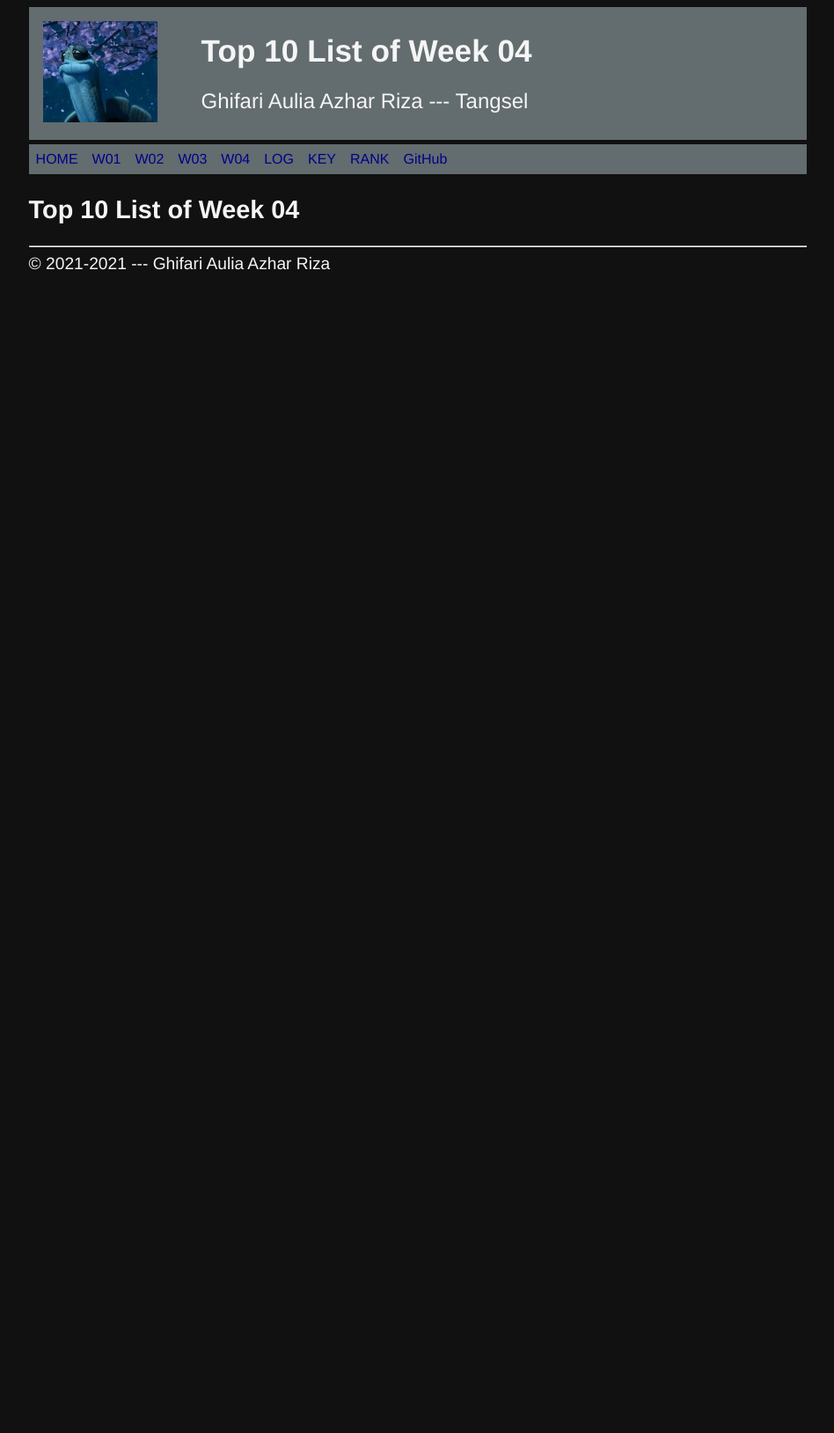
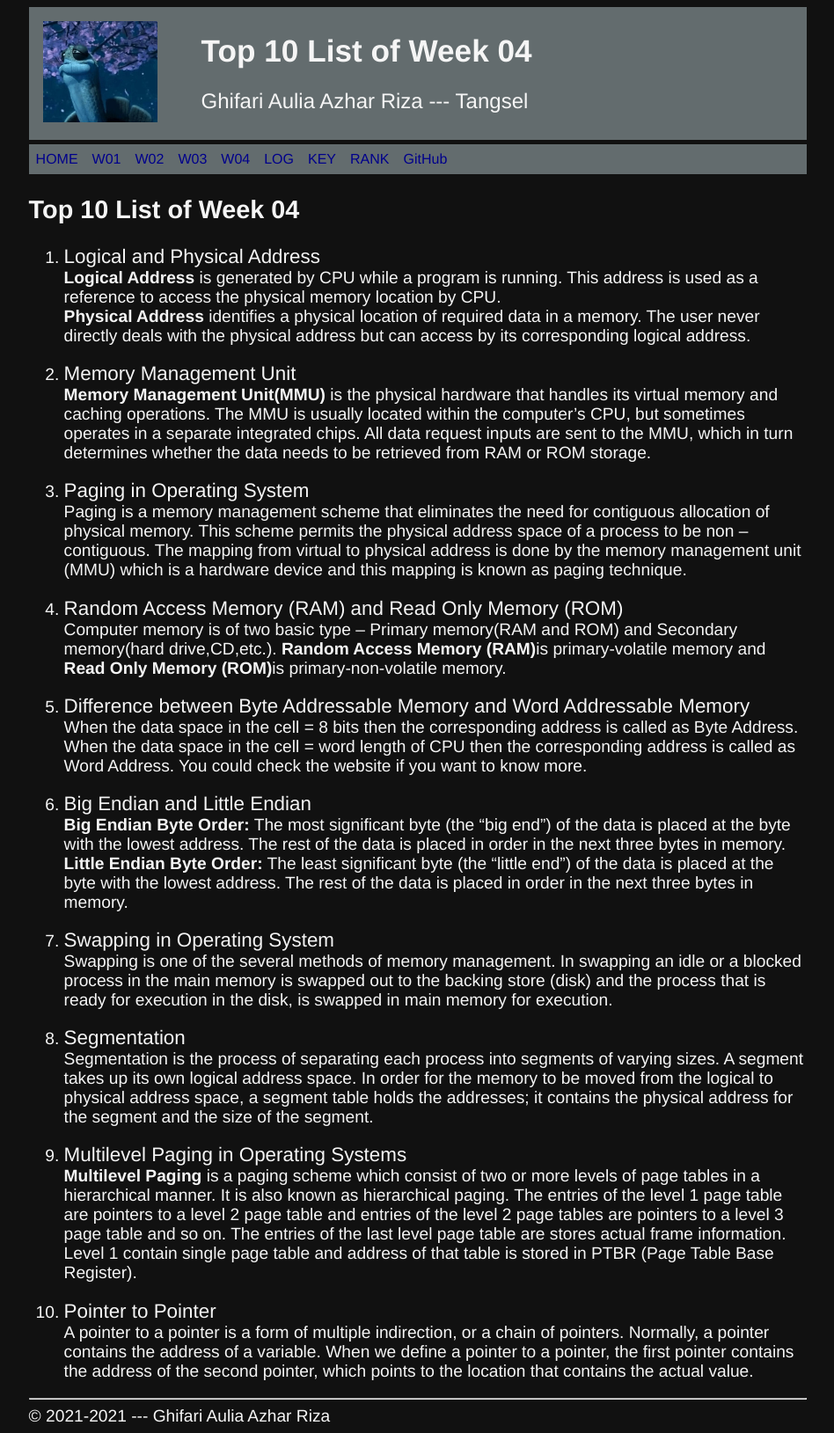
Before and after one commit to ghifariaulia/os211, a Jekyll site: the page built from w04.md, in a window 1280 px wide. Shown: the whole page at 88% size, without its empty margins (165-1113 px from the left). Built offline with Jekyll 4.4.1, drawn with Linux system fonts in a browser that asks for light colours; our own code applies the rules of GitHub Pages for plain Markdown files; before the commit the page ends 900 px from its top, so only the background shows below that.

Commit message:
OS211 ghifariaulia

```diff
--- a/w04.md
+++ b/w04.md
@@ -4,3 +4,35 @@ permalink: /W04/
 ---
 
 # Top 10 List of Week 04
+
+1. [Logical and Physical Address](https://www.geeksforgeeks.org/logical-and-physical-address-in-operating-system/)<br>
+**Logical Address** is generated by CPU while a program is running. This address is used as a reference to access the physical memory location by CPU.<br>
+**Physical Address** identifies a physical location of required data in a memory. The user never directly deals with the physical address but can access by its corresponding logical address.
+
+2. [Memory Management Unit](https://www.techopedia.com/definition/4768/memory-management-unit-mmu)<br>
+**Memory Management Unit(MMU)** is the physical hardware that handles its virtual memory and caching operations. The MMU is usually located within the computer's CPU, but sometimes operates in a separate integrated chips. All data request inputs are sent to the MMU, which in turn determines whether the data needs to be retrieved from RAM or ROM storage.
+
+3. [Paging in Operating System](https://www.geeksforgeeks.org/paging-in-operating-system/)<br>
+Paging is a memory management scheme that eliminates the need for contiguous allocation of physical memory. This scheme permits the physical address space of a process to be non – contiguous. The mapping from virtual to physical address is done by the memory management unit (MMU) which is a hardware device and this mapping is known as paging technique.
+
+4. [Random Access Memory (RAM) and Read Only Memory (ROM)](https://www.geeksforgeeks.org/random-access-memory-ram-and-read-only-memory-rom/?ref=leftbar-rightbar)<br>
+Computer memory is of two basic type – Primary memory(RAM and ROM) and Secondary memory(hard drive,CD,etc.).  **Random Access Memory (RAM)**is primary-volatile memory and **Read Only Memory (ROM)**is primary-non-volatile memory.
+
+5. [Difference between Byte Addressable Memory and Word Addressable Memory](https://www.geeksforgeeks.org/difference-between-byte-addressable-memory-and-word-addressable-memory/?ref=rp)<br>
+When the data space in the cell = 8 bits then the corresponding address is called as Byte Address. When the data space in the cell = word length of CPU then the corresponding address is called as Word Address. You could check the website if you want to know more.
+
+6. [Big Endian and Little Endian](https://chortle.ccsu.edu/AssemblyTutorial/Chapter-15/ass15_3.html)<br>
+**Big Endian Byte Order:** The most significant byte (the "big end") of the data is placed at the byte with the lowest address. The rest of the data is placed in order in the next three bytes in memory.<br>
+**Little Endian Byte Order:** The least significant byte (the "little end") of the data is placed at the byte with the lowest address. The rest of the data is placed in order in the next three bytes in memory.
+
+7. [Swapping in Operating System](https://binaryterms.com/swapping-in-operating-system.html)<br>
+Swapping is one of the several methods of memory management. In swapping an idle or a blocked process in the main memory is swapped out to the backing store (disk) and the process that is ready for execution in the disk, is swapped in main memory for execution.
+
+8. [Segmentation](https://study.com/academy/lesson/how-operating-systems-manages-address-space.html)<br>
+Segmentation is the process of separating each process into segments of varying sizes. A segment takes up its own logical address space. In order for the memory to be moved from the logical to physical address space, a segment table holds the addresses; it contains the physical address for the segment and the size of the segment.
+
+9. [Multilevel Paging in Operating Systems](https://www.geeksforgeeks.org/multilevel-paging-in-operating-system/?ref=rp)<br>
+**Multilevel Paging** is a paging scheme which consist of two or more levels of page tables in a hierarchical manner. It is also known as hierarchical paging. The entries of the level 1 page table are pointers to a level 2 page table and entries of the level 2 page tables are pointers to a level 3 page table and so on. The entries of the last level page table are stores actual frame information. Level 1 contain single page table and address of that table is stored in PTBR (Page Table Base Register).
+
+10. [Pointer to Pointer](https://www.tutorialspoint.com/cprogramming/c_pointer_to_pointer.htm#:~:text=A%20pointer%20to%20a%20pointer,or%20a%20chain%20of%20pointers.&text=When%20we%20define%20a%20pointer,actual%20value%20as%20shown%20below.)<br>
+A pointer to a pointer is a form of multiple indirection, or a chain of pointers. Normally, a pointer contains the address of a variable. When we define a pointer to a pointer, the first pointer contains the address of the second pointer, which points to the location that contains the actual value.
```
Also changed, not shown: 4 other files.
